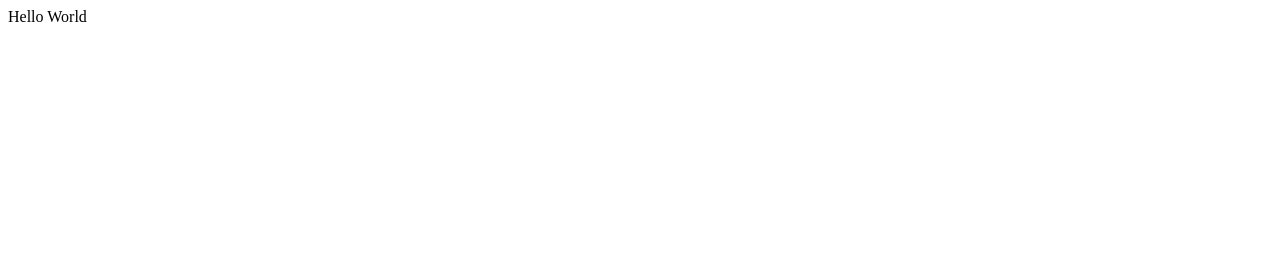
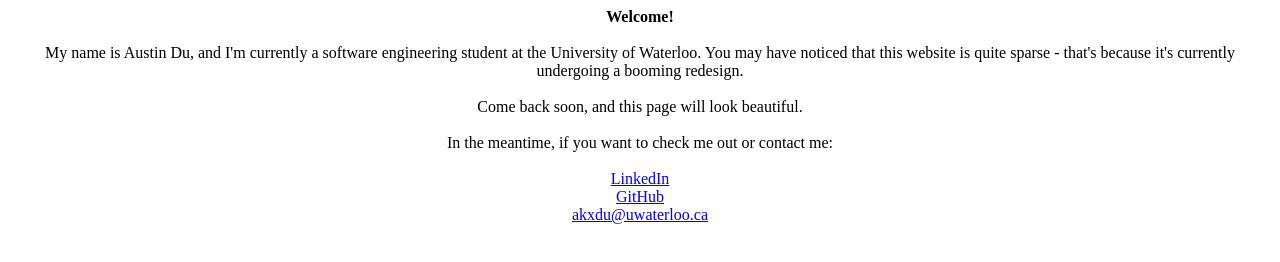
Before and after one commit to AustinDu/AustinDu.github.io, a plain HTML site: page index.html in a window 1280 px wide. Drawn offline with Linux system fonts and the light colour scheme.

Commit message:
Under Construction statement
Website is in progress!

```diff
--- a/index.html
+++ b/index.html
@@ -6,8 +6,28 @@
 </head>
 
 <body>
+<center> <strong>Welcome!</strong><br/><br/>
+My name is Austin Du, and I'm currently a software engineering student at the University of Waterloo. You may have noticed that this website is quite sparse - that's because it's currently undergoing a booming redesign.
+<br/><br/>
 
-Hello World
+
+Come back soon, and this page will look beautiful.
+<br/><br/>
+
+
+In the meantime, if you want to check me out or contact me:
+<br/><br/>
+
+
+<a href="http://ca.linkedin.com/in/austindu">LinkedIn</a>
+<br/>
+
+<a href="https://github.com/AustinDu">GitHub</a>
+<br/>
+
+<a href="mailto:akxdu@uwaterloo.ca">akxdu@uwaterloo.ca</a>
+</center>
+
 
 </body>
 </html>
```
